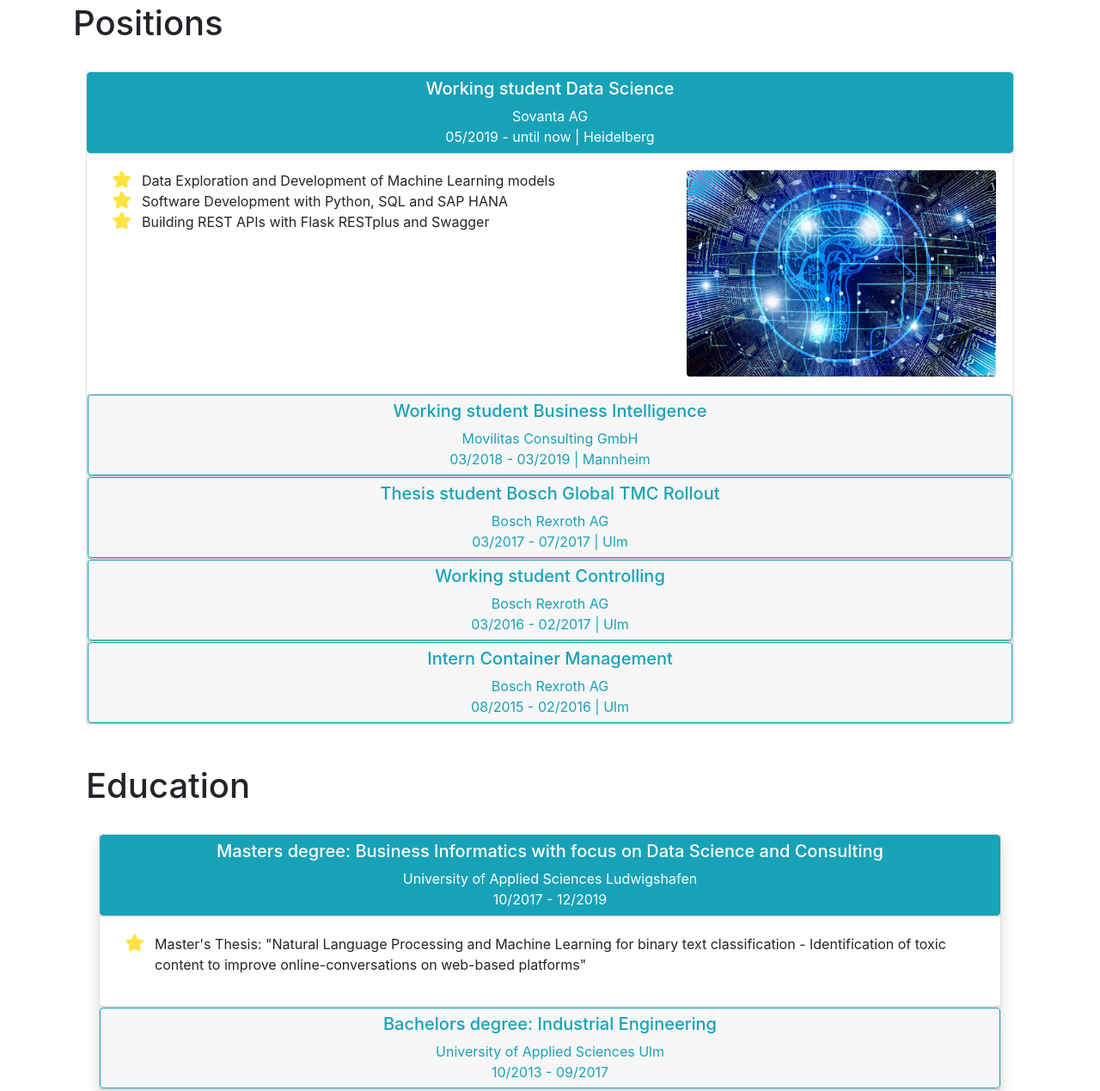
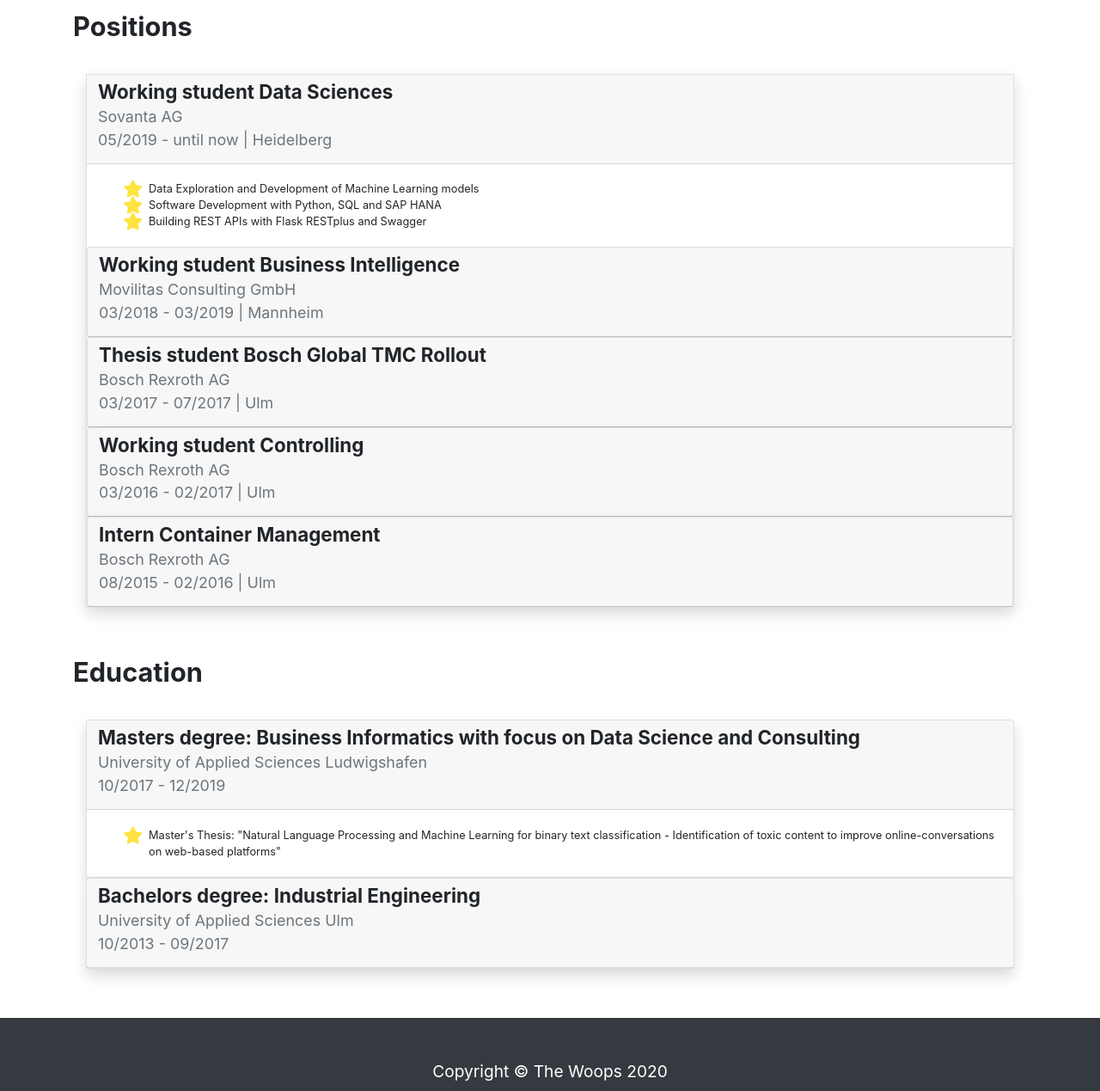
Before and after one commit to TheWoops/AzureWebsite, a website: page cv.html in a window 1280 px wide. Shown: the part 101-1370 px from the top of the page at 86% size. Drawn offline with Linux system fonts and the light colour scheme.

Commit message:
feat(): added minimal responsive design to cv

```diff
--- a/css/style.css
+++ b/css/style.css
@@ -2,7 +2,6 @@
 }
 
 .card-header {padding: 0px}
-.edu-body {height: 35vh;}
 
 .fa-star{font-size: 20px;
     color: #ffe340;
@@ -10,10 +9,123 @@
 }
 
 
-.span-img {
-    height: 100%;
-    /* optional for right align */
-    display: flex;
-    object-fit: cver;
-    justify-content: flex-end;
+.edu-fa-ul {
+    margin-bottom: 0;
 }
+
+
+/* Responsive Design*/
+
+ /* Extra small devices (phones, 600px and down) */
+ @media only screen and (max-width: 600px) {
+    .container {
+        font-size: 1.2rem;
+        /* background-color: red; */
+    }
+    .position-container {
+        font-size: 1.2rem;
+
+    }
+    .h1 {
+        font-weight: bold;
+        font-size: 1.3em;
+    }
+    .h4 {
+        font-weight: bold;
+        font-size: 1.0em;
+    }
+    .pl-1 {
+        font-size: 3.0vw;
+    }
+}
+
+ /* Small devices (portrait tablets and large phones, 600px and up) */
+ @media only screen and (min-width: 600px) {
+    .container {
+    font-size: 1.2rem;
+    /* background-color: green; */
+    }
+    .position-container {
+        font-size: 1.2rem;
+
+    }
+    .h1 {
+        font-weight: bold;
+        font-size: 1.4em;
+    }
+
+    .h4 {
+        font-weight: bold;
+        font-size: 1.2em;
+    }
+    .pl-1 {
+        font-size: 2.5vw;
+    }
+}
+
+ /* Medium devices (landscape tablets, 768px and up) -ipad? */
+ @media only screen and (min-width: 768px) {
+     .container {
+    font-size: 1.2rem;
+    /* background-color: blue; */
+    }
+    .position-container {
+        font-size: 1.2rem;
+    }
+    .h1 {
+        font-weight: bold;
+        font-size: 1.4em;
+    }
+    .h4 {
+        font-weight: bold;
+        font-size: 1.2em;
+    }
+    .pl-1 {
+        font-size: 2vw;
+    }
+
+}
+
+ /* Large devices (laptops/desktops, 992px and up) */
+ @media only screen and (min-width: 992px) {
+    .container {
+        font-size: 1.2rem;
+        /* background-color: yellow; */
+    }
+    .position-container {
+        font-size: 1.2rem;
+    }
+    .h1 {
+        font-weight: bold;
+        font-size: 1.5em;
+    }
+    .h4 {
+        font-weight: bold;
+        font-size: 1.3em;
+    }
+    .pl-1 {
+        font-size: 1.5vw;
+    }
+ }
+
+ /* Extra large devices (large laptops and desktops, 1200px and up) */
+ @media only screen and (min-width: 1200px) {
+    .container {
+        font-size: 1.2rem;
+        /* background-color: lightblue; */
+     }
+     .position-container {
+        font-size: 1.2rem;
+    }
+    .h1 {
+        font-weight: bold;
+        font-size: 1.6em;
+    }
+     .h4 {
+        font-weight: bold;
+        font-size: 1.4em;
+    }
+    .pl-1 {
+        font-size: 1vw;
+    }
+ }
--- a/cv.html
+++ b/cv.html
@@ -4,7 +4,7 @@
 <head>
 
   <meta charset="utf-8">
-  <meta name="viewport" content="width=device-width, initial-scale=1, shrink-to-fit=no">
+  <meta name="viewport" content="width=device-width, initial-scale=1.0, shrink-to-fit=no">
   <meta name="description" content="">
   <meta name="author" content="">
 
@@ -63,35 +63,35 @@
   <div class="container">
         <br>
         <br>
-        <!-- Page Content -->
+
 
         <!-- Positions -->
-        <h1>Positions</h1>
+        <div class= "position-container">
+        <h1 class = "h1">Positions</h1>
         <br>
-        <div class="container">
+        <div class="col-sm-12 col-md-12 col-lg-12">
           <div class="accordion" id="accordionExample">
 
-            <div class="card">
+            <div class="card shadow">
               <div class="card-header" id="headingOne">
                 <h2 class="mb-0">
-                  <button class="btn btn-outline-info btn-block active " type="button" data-toggle="collapse" data-target="#collapseOne" aria-expanded="true" aria-controls="collapseOne">
-                    <h5>Working student Data Science</h5>
-                    Sovanta AG<br>05/2019 - until now | Heidelberg
+                  <button class="btn btn-block active text-left" type="button" data-toggle="collapse" data-target="#collapseOne" aria-expanded="true" aria-controls="collapseOne">
+                    <h4 class = "h4">
+                       Working student Data Sciences <br>
+                       <small class="text-muted">Sovanta AG<br> 05/2019 - until now | Heidelberg</small>
+                  </h4>
                   </button>
                 </h2>
               </div>
             <div id="collapseOne" class="collapse show" aria-labelledby="headingOne" data-parent="#accordionExample">
               <div class="card-body edu-body">
                   <div class="row align-items-start h-100">
-                    <div class="col-sm-12 col-lg-7">
-                        <ul class="fa-ul">
+                    <div class="col-sm-12 col-lg-12">
+                        <ul class="fa-ul edu-fa-ul">
                           <li class = "pl-1"><span class="fa-li"><i class="fas fa-star"></i></span>Data Exploration and Development of Machine Learning models</li>
                           <li class = "pl-1"><span class="fa-li"><i class="fas fa-star"></i></span>Software Development with Python, SQL and SAP HANA</li>
                           <li class = "pl-1"><span class="fa-li"><i class="fas fa-star"></i></span>Building REST APIs with Flask RESTplus and Swagger</li>
                         </ul>
-                    </div>
-                    <div class="col-sm-12 col-lg-5 span-img">
-                          <img class="img-fluid rounded mb-4 mb-lg-0" src="images/ai2.jpg" alt="">
                     </div>
                 </div>
               </div>
@@ -100,9 +100,11 @@
           <div class="card">
             <div class="card-header" id="headingTwo">
               <h2 class="mb-0">
-                <button class="btn btn-outline-info btn-block" type="button" data-toggle="collapse" data-target="#collapseTwo" aria-expanded="false" aria-controls="collapseTwo">
-                    <h5>Working student Business Intelligence</h5>
-                    Movilitas Consulting GmbH<br>03/2018 - 03/2019 | Mannheim
+                <button class="btn btn-block text-left" type="button" data-toggle="collapse" data-target="#collapseTwo" aria-expanded="false" aria-controls="collapseTwo">
+                  <h4 class = "h4">
+                    Working student Business Intelligence <br>
+                    <small class="text-muted">Movilitas Consulting GmbH<br>03/2018 - 03/2019 | Mannheim</small>
+                  </h4>
                 </button>
               </h2>
 
@@ -110,15 +112,12 @@
             <div id="collapseTwo" class="collapse" aria-labelledby="headingTwo" data-parent="#accordionExample">
               <div class="card-body edu-body">
                   <div class="row align-items-start h-100">
-                       <div class="col-sm-12 col-lg-7">
-                            <ul class="fa-ul">
+                       <div class="col-sm-12 col-lg-12">
+                            <ul class="fa-ul edu-fa-ul">
                               <li class = "pl-1"><span class="fa-li"><i class="fas fa-star"></i></span>Data Integration and Visualization with Python, SQL and REST-APIs</li>
                               <li class = "pl-1"><span class="fa-li"><i class="fas fa-star"></i></span>Using Databases/Software such as Power BI, SAP, Freshsales CRM</li>
                               <li class = "pl-1"><span class="fa-li"><i class="fas fa-star"></i></span>Management Reporting/Financial Forecasts</li>
                           </ul>
-                       </div>
-                      <div class="col-sm-12 col-lg-5 span-img">
-                          <img class="img-fluid rounded mb-4 mb-lg-0" src="images/laptop.jpg" alt="">
                        </div>
                   </div>
               </div>
@@ -128,23 +127,22 @@
           <div class="card">
             <div class="card-header" id="headingThree">
               <h2 class="mb-0">
-                <button class="btn btn-outline-info btn-block" type="button" data-toggle="collapse" data-target="#collapseThree" aria-expanded="false" aria-controls="collapseThree">
-                    <h5>Thesis student Bosch Global TMC Rollout</h5>
-                    Bosch Rexroth AG<br>03/2017 - 07/2017 | Ulm
+                <button class="btn btn-block text-left" type="button" data-toggle="collapse" data-target="#collapseThree" aria-expanded="false" aria-controls="collapseThree">
+                  <h4 class = "h4">
+                    Thesis student Bosch Global TMC Rollout <br>
+                    <small class="text-muted">Bosch Rexroth AG<br>03/2017 - 07/2017 | Ulm</small>
+                  </h4>
                 </button>
               </h2>
             </div>
             <div id="collapseThree" class="collapse" aria-labelledby="headingThree" data-parent="#accordionExample">
               <div class="card-body edu-body ">
                   <div class="row align-items-start h-100">
-                      <div class="col-sm-12 col-lg-7">
-                                      <ul class="fa-ul">
+                      <div class="col-sm-12 col-lg-12">
+                              <ul class="fa-ul edu-fa-ul">
                                       <li class = "pl-1"><span class="fa-li"><i class="fas fa-star"></i></span>Project responsible for Rollout of cloud-based Transportation Management system in plant Elchingen</li>
                                       <li class = "pl-1"><span class="fa-li"><i class="fas fa-star"></i></span>International Project Management</li>
                               </ul>
-                      </div>
-                      <div class="col-sm-12 col-lg-5 span-img">
-                              <img class="img-fluid rounded mb-4 mb-lg-0" src="images/roads.jpg" alt="">
                       </div>
                   </div>
               </div>
@@ -154,25 +152,24 @@
             <div class="card shadow">
                <div class="card-header" id="headingFour">
                  <h2 class="mb-0">
-                   <button class="btn btn-outline-info btn-block" type="button" data-toggle="collapse" data-target="#collapseFour" aria-expanded="false" aria-controls="collapseThree">
-                    <h5>Working student Controlling</h5>
-                     Bosch Rexroth AG<br>03/2016 - 02/2017 | Ulm
+                   <button class="btn btn-block text-left" type="button" data-toggle="collapse" data-target="#collapseFour" aria-expanded="false" aria-controls="collapseThree">
+                     <h4 class = "h4">
+                      Working student Controlling<br>
+                      <small class="text-muted">Bosch Rexroth AG<br>03/2016 - 02/2017 | Ulm</small>
+                    </h4>
                   </button>
                </h2>
              </div>
               <div id="collapseFour" class="collapse" aria-labelledby="headingThree" data-parent="#accordionExample">
                  <div class="card-body edu-body ">
                      <div class="row align-items-start h-100">
-                       <div class="col-lg-7">
-                              <ul class="fa-ul">
+                       <div class="col-sm-12 col-lg-12">
+                              <ul class="fa-ul edu-fa-ul">
                                   <li class = "pl-1"><span class="fa-li"><i class="fas fa-star"></i></span>Division Controlling</li>
                                   <li class = "pl-1"><span class="fa-li"><i class="fas fa-star"></i></span>Financial Planning (Budget, Forecast)</li>
                                   <li class = "pl-1"><span class="fa-li"><i class="fas fa-star"></i></span>VBA-Programming</li>
                                   <li class = "pl-1"><span class="fa-li"><i class="fas fa-star"></i></span>Ad hoc Analysis</li>
                               </ul>
-                       </div>
-                       <div class="col-sm-12 col-lg-5 span-img">
-                          <img class="img-fluid rounded mb-4 mb-lg-0" src="images/monitor.jpg" alt="">
                        </div>
                      </div>
                   </div>
@@ -182,24 +179,23 @@
            <div class="card shadow">
               <div class="card-header" id="headingFive">
                 <h2 class="mb-0">
-                  <button class="btn btn-outline-info btn-block" type="button" data-toggle="collapse" data-target="#collapseFive" aria-expanded="false" aria-controls="collapseThree">
-                    <h5>Intern Container Management</h5>
-                     Bosch Rexroth AG<br>08/2015 - 02/2016 | Ulm
+                  <button class="btn btn-block text-left" type="button" data-toggle="collapse" data-target="#collapseFive" aria-expanded="false" aria-controls="collapseThree">
+                     <h4 class = "h4">
+                      Intern Container Management<br>
+                      <small class="text-muted">Bosch Rexroth AG<br>08/2015 - 02/2016 | Ulm</small>
+                    </h4>
                   </button>
                 </h2>
               </div>
               <div id="collapseFive" class="collapse" aria-labelledby="headingThree" data-parent="#accordionExample">
                 <div class="card-body edu-body ">
                       <div class="row align-items-start h-100">
-                          <div class="col-sm12 col-lg-7">
-                                <ul class="fa-ul">
+                          <div class="col-sm-12 col-lg-7">
+                                <ul class="fa-ul edu-fa-ul ">
                                   <li class = "pl-1"><span class="fa-li"><i class="fas fa-star"></i></span>Supply Chain Management (SCM)</li>
                                   <li class = "pl-1"><span class="fa-li"><i class="fas fa-star"></i></span>Optimization of container circuits</li>
                                   <li class = "pl-1"><span class="fa-li"><i class="fas fa-star"></i></span>Logistics Analytics</li>
                                 </ul>
-                            </div>
-                          <div class="col-sm-12 col-lg-5 span-img">
-                              <img class="img-fluid rounded" src="images/containers.jpg" alt="">
                             </div>
                       </div>
                 </div>
@@ -208,62 +204,65 @@
 
          </div>
         </div>
+        </div>
+      </div>
         <br>
         <br>
 
 
         <!-- Educations -->
 
-
-        <h1>Education</h1>
+        <div class= "edu-container">
+        <h1 class = "h1">Education</h1>
           <br>
 
-              <div class="col-md-12">
+              <div class="col-sm-12 col-md-12 col-lg-12">
 
                   <div class="card shadow">
+
                       <div class="card-header" id="headingEduOne">
-                      <h2 class="mb-0">
-                        <button class="btn btn-outline-info btn-block active" type="button" data-toggle="collapse" data-target="#collapseEduOne" aria-expanded="true" aria-controls="collapseTwo">
-                            <h5>Masters degree: Business Informatics with focus on Data Science and Consulting</h5>
-                             University of Applied Sciences Ludwigshafen<br>10/2017 - 12/2019
+                            <button class="btn btn-block active text-left" type="button" data-toggle="collapse" data-target="#collapseEduOne" aria-expanded="true" aria-controls="collapseTwo">
+                                <h4 class = "h4">
+                                  Masters degree: Business Informatics with focus on Data Science and Consulting<br>
+                                  <small class="text-muted">University of Applied Sciences Ludwigshafen<br>10/2017 - 12/2019</small>
+                                </h4>
                             </button>
-                      </h2>
                       </div>
+
                       <div id="collapseEduOne" class="collapse show" aria-labelledby="headingTwo" data-parent="#accordionExample">
                         <div class="card-body">
-                        <ul class="fa-ul">
+                            <ul class="fa-ul edu-fa-ul">
                                 <li class = "pl-1"><span class="fa-li"><i class="fas fa-star"></i></span>
                                 Master's Thesis: "Natural Language Processing and Machine Learning for binary text classification - Identification of toxic content to improve online-conversations on web-based platforms"
                                 </li>
-
                             </ul>
                         </div>
                       </div>
 
                   </div>
+
                   <div class="card shadow">
                     <div class="card-header" id="headingTwo">
-                      <h2 class="mb-0">
-                        <button class="btn btn-outline-info btn-block" type="button" data-toggle="collapse" data-target="#collapseEduTwo" aria-expanded="false" aria-controls="collapseTwo">
-                            <h5>Bachelors degree: Industrial Engineering</h5>
-                             University of Applied Sciences Ulm<br>10/2013 - 09/2017
+                        <button class="btn btn-block text-left" type="button" data-toggle="collapse" data-target="#collapseEduTwo" aria-expanded="false" aria-controls="collapseTwo">
+                             <h4 class = "h4">
+                              Bachelors degree: Industrial Engineering<br>
+                              <small class="text-muted">University of Applied Sciences Ulm<br>10/2013 - 09/2017</small>
+                            </h4>
                         </button>
-                      </h2>
                     </div>
                     <div id="collapseEduTwo" class="collapse" aria-labelledby="headingTwo" data-parent="#accordionExample">
                       <div class="card-body">
-                        <ul class="fa-ul">
+                        <ul class="fa-ul edu-fa-ul">
                           <li class = "pl-1"><span class="fa-li"><i class="fas fa-star"></i></span>Bachelor's Thesis: "Modern Transport Logistics - Usage of Transport Management Systems in external transportation"</li>
                       </ul>
                       </div>
                     </div>
                   </div>
-
+                </div>
+                </div>
 
                 <br>
                 <br>
-
-</div>
               </div>
 
 
```
Also changed, not shown: index.html (+3 -4 lines). Lines whose indentation alone changed are shown as unchanged.
